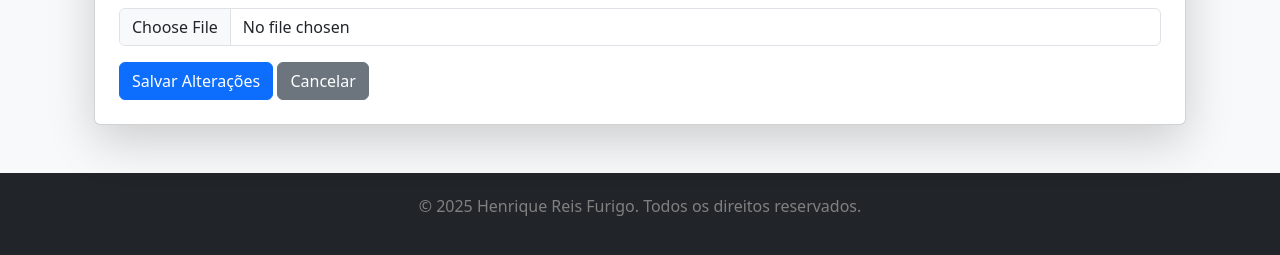
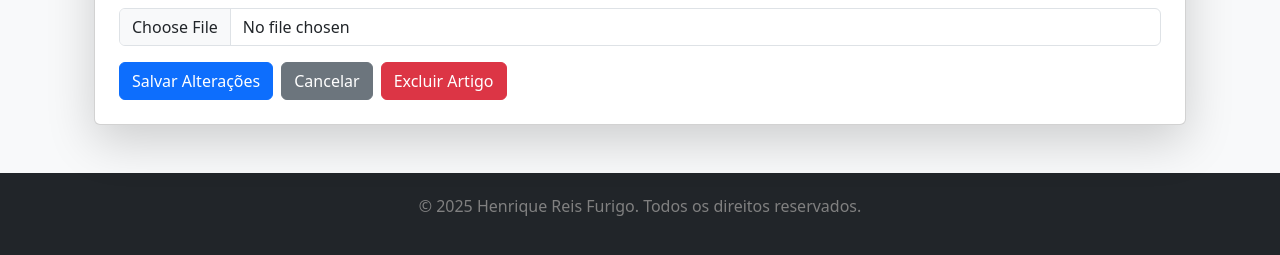
Before and after one commit to bl1nk18two/blog, a Django app: template website/templates/edit_record.html in a window 1280 px wide. Shown: the part 876-1131 px from the top of the page. Run offline with Django 5.2, Linux system fonts and the light colour scheme; the template is opened without the code that fills it, so the values that code supplies are empty; some libraries are stand-ins or nearby versions.

Commit message:
feat: botão de excluir na página de edição do post

```diff
--- a/website/templates/edit_record.html
+++ b/website/templates/edit_record.html
@@ -7,6 +7,8 @@
     </a>
     <div class="card p-4 shadow-lg">
         <h2 class="mb-4">Editar Artigo</h2>
+
+        <!-- Formulário de edição -->
         <form method="POST" enctype="multipart/form-data">
             {% csrf_token %}
 
@@ -37,6 +39,25 @@
                 <input class="form-control" type="file" name="thumb_image" onchange="previewThumbImage(event)">
             </div>
 
+            <div class="d-flex">
+                <button type="submit" class="btn btn-primary" onclick="return confirm('Tem certeza que deseja editar este artigo?');">Salvar Alterações</button>
+                <a href="{% url 'meus_artigos' %}" class="btn btn-secondary ms-2" onclick="return confirm('Tem certeza que deseja descartar as alterações?');">Cancelar</a>
+
+                <button type="button" class="btn btn-danger ms-2" onclick="if(confirm('Tem certeza que deseja apagar este artigo?')) { document.getElementById('deleteForm').submit(); }">Excluir Artigo</button>
+            </div>
+        </form>
+
+        <form id="deleteForm" action="{% url 'record' record.id record.author_id.id record.subject_id.id %}" method="post" style="display: none;">
+            {% csrf_token %}
+            <!-- Script para confirmação antes de excluir -->
+            <script>
+                document.getElementById('deleteForm').onsubmit = function() {
+                    return confirm('Tem certeza que deseja apagar este artigo?');
+                }
+            </script>
+        </form>
+    </div>
+</div>
 
 <script>
     function previewThumbImage(event) {
@@ -53,13 +74,6 @@
     }
 </script>
 
-            <button type="submit" class="btn btn-primary" onclick="return confirm('Tem certeza que deseja editar este artigo?');">Salvar Alterações</button>
-            <a href="{% url 'meus_artigos' %}" class="btn btn-secondary" onclick="return confirm('Tem certeza que deseja descartar as alterações?');">Cancelar</a>
-        </form>
-    </div>
-</div>
-
-
 <!-- Bootstrap Icons (opcional, mas necessário para os ícones) -->
 <link rel="stylesheet" href="https://cdn.jsdelivr.net/npm/bootstrap-icons@1.10.5/font/bootstrap-icons.css">
 {% endblock content %}
--- a/website/views.py
+++ b/website/views.py
@@ -38,7 +38,6 @@ def category(request, category):
 def record(request, pk, author_id, subject_id):
     article_record = get_object_or_404(Record, id=pk, author_id=author_id, subject_id=subject_id)
     file_path = article_record.thumb_image.removeprefix('/')
-    print(file_path)
 
     if request.method == 'POST':
         if request.user.id == author_id:
```
Lines whose indentation alone changed are shown as unchanged.
